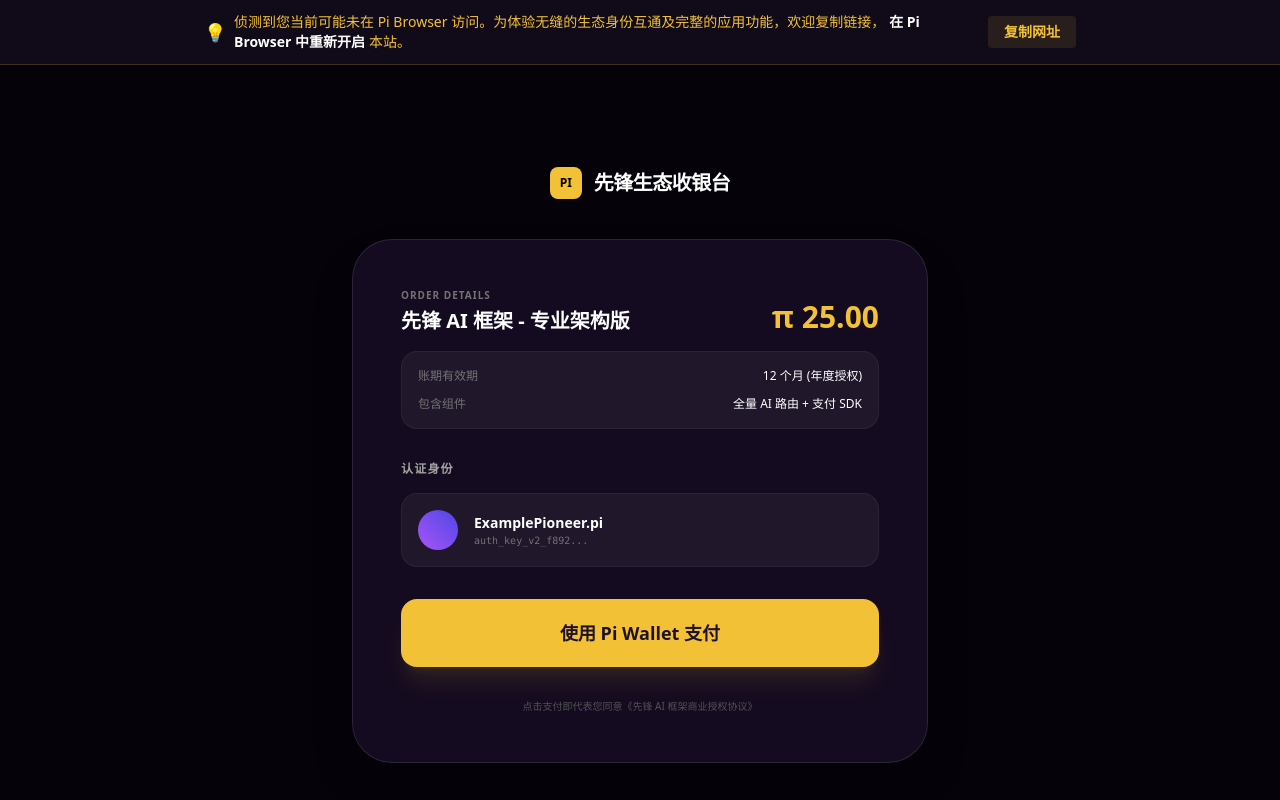
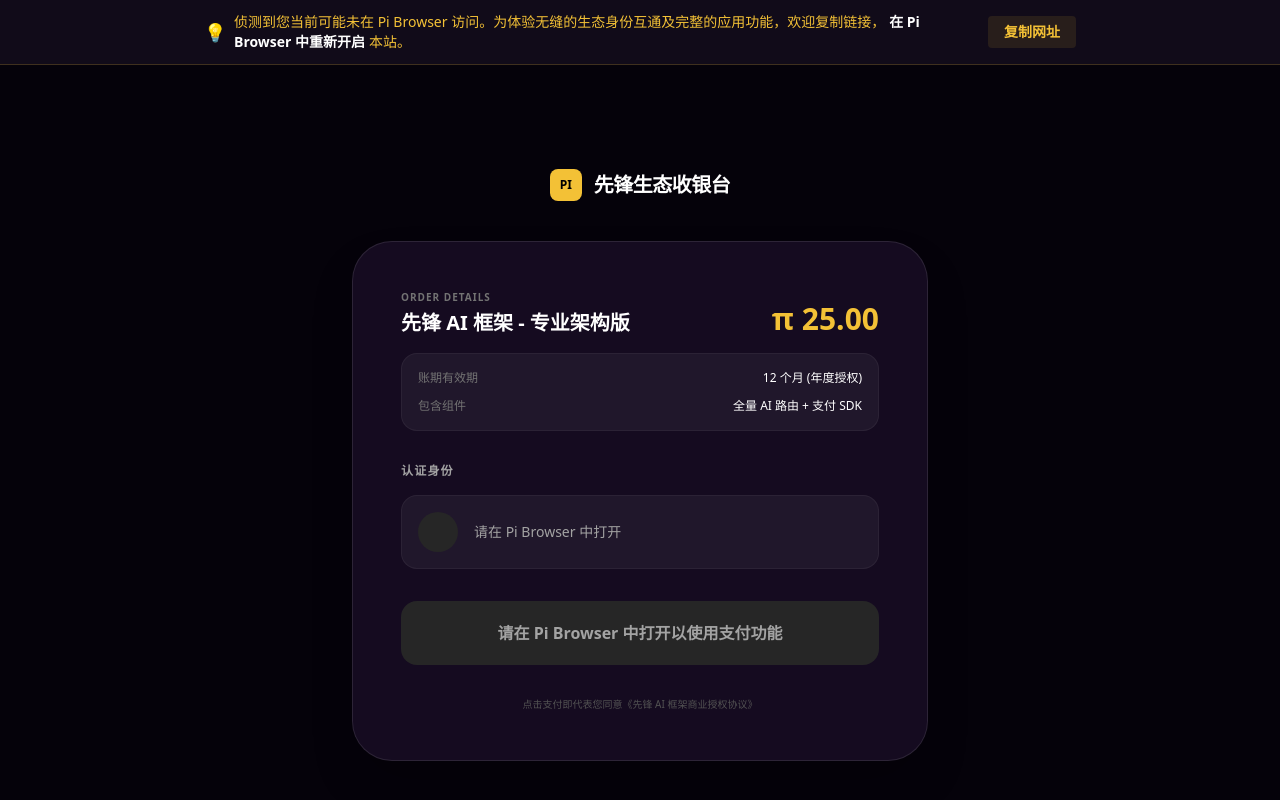
Before and after one commit to chunmeiyunqi-stack/pi-merchant-framework, a Next.js app in the folder apps/web/: page /checkout in a window 1280 px wide. Shown: the top 800 px of the page. Built offline with nearby package versions, Linux system fonts and the light colour scheme.

Commit message:
feat: implement real Pi payment in checkout

```diff
--- a/apps/web/src/app/checkout/page.tsx
+++ b/apps/web/src/app/checkout/page.tsx
@@ -1,16 +1,149 @@
 'use client';
 
-import { useState } from 'react';
-import Link from 'next/link';
+import { useRouter } from 'next/navigation';
+import { useEffect, useState } from 'react';
+
+declare global {
+  interface Window {
+    Pi?: {
+      authenticate: (
+        scopes: string[],
+        onIncompletePaymentFound: (payment: PiPayment) => void
+      ) => Promise<PiAuthResult>;
+      createPayment: (paymentData: PiPaymentData, callbacks: PiPaymentCallbacks) => void;
+    };
+  }
+}
+
+interface PiAuthResult {
+  accessToken: string;
+  user: { uid: string; username: string };
+}
+
+interface PiPayment {
+  identifier: string;
+  transaction?: { txid: string };
+}
+
+interface PiPaymentData {
+  amount: number;
+  memo: string;
+  metadata: Record<string, unknown>;
+}
+
+interface PiPaymentCallbacks {
+  onReadyForServerApproval: (paymentId: string) => void;
+  onReadyForServerCompletion: (paymentId: string, txid: string) => void;
+  onCancel: (paymentId: string) => void;
+  onError: (error: Error, payment?: PiPayment) => void;
+}
 
 export default function CheckoutPage() {
-  const [status, setStatus] = useState<'idle' | 'processing' | 'success' | 'failed'>('idle');
+  const router = useRouter();
+  const [status, setStatus] = useState<'idle' | 'auth' | 'processing' | 'success' | 'failed'>(
+    'idle'
+  );
+  const [errorMsg, setErrorMsg] = useState('');
+  const [piUser, setPiUser] = useState<{ uid: string; username: string } | null>(null);
+  const [isPiBrowser, setIsPiBrowser] = useState(false);
 
-  const handlePay = () => {
+  useEffect(() => {
+    setIsPiBrowser(typeof window !== 'undefined' && !!window.Pi);
+  }, []);
+
+  // 处理未完成的支付
+  const handleIncompletePayment = async (payment: PiPayment) => {
+    if (payment.transaction?.txid) {
+      await fetch('/api/payments/complete', {
+        method: 'POST',
+        headers: { 'Content-Type': 'application/json' },
+        body: JSON.stringify({
+          paymentId: payment.identifier,
+          txid: payment.transaction.txid,
+        }),
+      });
+    }
+  };
+
+  const handleAuth = async () => {
+    if (!window.Pi) {
+      setErrorMsg('请在 Pi Browser 中打开此页面');
+      return;
+    }
+    setStatus('auth');
+    try {
+      const auth = await window.Pi.authenticate(['username', 'payments'], handleIncompletePayment);
+      // 同步身份到后端
+      await fetch('/api/auth/pi', {
+        method: 'POST',
+        headers: { 'Content-Type': 'application/json' },
+        body: JSON.stringify({
+          accessToken: auth.accessToken,
+          piUid: auth.user.uid,
+          username: auth.user.username,
+        }),
+      });
+      setPiUser(auth.user);
+      setStatus('idle');
+    } catch (e) {
+      setErrorMsg('身份验证失败，请重试');
+      setStatus('failed');
+    }
+  };
+
+  const handlePay = async () => {
+    if (!window.Pi) {
+      setErrorMsg('请在 Pi Browser 中打开此页面');
+      return;
+    }
+    if (!piUser) {
+      await handleAuth();
+      return;
+    }
     setStatus('processing');
-    setTimeout(() => {
+    setErrorMsg('');
+
+    window.Pi.createPayment(
+      {
+        amount: 25,
+        memo: '先锋 AI 框架 - 专业架构版 年度授权',
+        metadata: { product: 'ai-framework-pro', duration: '12months' },
+      },
+      {
+        onReadyForServerApproval: async (paymentId: string) => {
+          const res = await fetch('/api/payments/approve', {
+            method: 'POST',
+            headers: { 'Content-Type': 'application/json' },
+            body: JSON.stringify({ paymentId }),
+          });
+          if (!res.ok) {
+            setErrorMsg('支付审批失败，请重试');
+            setStatus('failed');
+          }
+        },
+        onReadyForServerCompletion: async (paymentId: string, txid: string) => {
+          const res = await fetch('/api/payments/complete', {
+            method: 'POST',
+            headers: { 'Content-Type': 'application/json' },
+            body: JSON.stringify({ paymentId, txid }),
+          });
+          if (res.ok) {
             setStatus('success');
-    }, 2500);
+          } else {
+            setErrorMsg('支付完成确认失败，请联系客服');
+            setStatus('failed');
+          }
+        },
+        onCancel: (_paymentId: string) => {
+          setStatus('idle');
+        },
+        onError: (error: Error) => {
+          console.error('Pi payment error:', error);
+          setErrorMsg('支付出错：' + error.message);
+          setStatus('failed');
+        },
+      }
+    );
   };
 
   return (
@@ -25,6 +158,7 @@
         </div>
 
         <div className="bg-[#150B20] border border-white/10 rounded-[2.5rem] overflow-hidden shadow-2xl relative">
+          {/* 支付成功遮罩 */}
           {status === 'success' && (
             <div className="absolute inset-0 bg-[#05020A]/90 backdrop-blur-md z-10 flex flex-col items-center justify-center p-8 animate-in fade-in zoom-in duration-500">
               <div className="w-20 h-20 bg-green-500 rounded-full flex items-center justify-center text-4xl mb-6 shadow-[0_0_50px_rgba(34,197,94,0.3)]">
@@ -32,19 +166,19 @@
               </div>
               <h2 className="text-2xl font-bold mb-2">订单支付成功</h2>
               <p className="text-neutral-500 text-center mb-10">
-                您的授权许可已即时生效，商户 ID: PI-892-XT。
+                您的授权许可已即时生效，欢迎 {piUser?.username}！
               </p>
-              <Link
-                href="/dashboard"
+              <button
+                onClick={() => router.push('/dashboard')}
                 className="px-10 py-4 bg-[#F3C136] text-black font-bold rounded-2xl hover:bg-[#EEA834] transition-all active:scale-95"
               >
                 进入管理后台
-              </Link>
+              </button>
             </div>
           )}
 
           <div className="p-8 md:p-12 space-y-8">
-            {/* Order Info */}
+            {/* 订单信息 */}
             <div className="space-y-4">
               <div className="flex justify-between items-end">
                 <div>
@@ -69,35 +203,61 @@
               </div>
             </div>
 
-            {/* Account Info */}
+            {/* 账户信息 */}
             <div className="space-y-4">
               <h4 className="text-xs font-bold text-neutral-400 uppercase tracking-widest">
                 认证身份
               </h4>
+              {piUser ? (
                 <div className="flex items-center gap-4 p-4 rounded-2xl bg-white/5 border border-white/5">
                   <div className="w-10 h-10 rounded-full bg-gradient-to-tr from-purple-500 to-indigo-600" />
                   <div>
-                  <p className="text-sm font-bold text-white">ExamplePioneer.pi</p>
-                  <p className="text-[10px] text-neutral-500 font-mono">auth_key_v2_f892...</p>
+                    <p className="text-sm font-bold text-white">{piUser.username}</p>
+                    <p className="text-[10px] text-green-400 font-mono">✓ 已通过 Pi 身份验证</p>
                   </div>
                 </div>
+              ) : (
+                <div className="flex items-center gap-4 p-4 rounded-2xl bg-white/5 border border-white/5">
+                  <div className="w-10 h-10 rounded-full bg-neutral-800" />
+                  <div>
+                    <p className="text-sm text-neutral-400">
+                      {isPiBrowser ? '点击下方按钮进行 Pi 身份验证' : '请在 Pi Browser 中打开'}
+                    </p>
+                  </div>
+                </div>
+              )}
             </div>
 
-            {/* Payment Button */}
+            {/* 错误提示 */}
+            {errorMsg && (
+              <div className="p-3 rounded-xl bg-red-500/10 border border-red-500/20 text-red-400 text-sm text-center">
+                {errorMsg}
+              </div>
+            )}
+
+            {/* 支付按钮 */}
+            {!isPiBrowser ? (
+              <div className="w-full py-5 bg-neutral-800 text-neutral-400 font-bold rounded-2xl text-center">
+                请在 Pi Browser 中打开以使用支付功能
+              </div>
+            ) : (
               <button
                 onClick={handlePay}
-              disabled={status !== 'idle'}
+                disabled={status === 'processing' || status === 'auth'}
                 className="w-full py-5 bg-[#F3C136] text-[#1E112A] font-black rounded-2xl text-lg hover:bg-[#EEA834] transition-all active:scale-[0.98] flex items-center justify-center gap-3 shadow-xl shadow-[#F3C136]/10 disabled:opacity-50"
               >
-              {status === 'processing' ? (
+                {status === 'processing' || status === 'auth' ? (
                   <>
                     <div className="w-5 h-5 border-4 border-[#1E112A]/20 border-t-[#1E112A] rounded-full animate-spin" />
-                  处理中
+                    {status === 'auth' ? '验证身份中...' : '处理支付中...'}
                   </>
+                ) : piUser ? (
+                  '使用 Pi Wallet 支付'
                 ) : (
-                '使用 Pi Wallet 支付'
+                  '验证 Pi 身份并支付'
                 )}
               </button>
+            )}
 
             <p className="text-center text-[10px] text-neutral-600 font-medium">
               点击支付即代表您同意《先锋 AI 框架商业授权协议》
```
Lines whose indentation alone changed are shown as unchanged.
